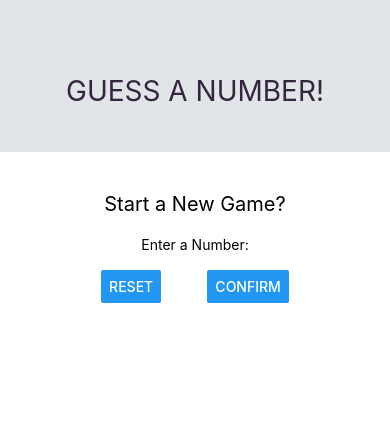
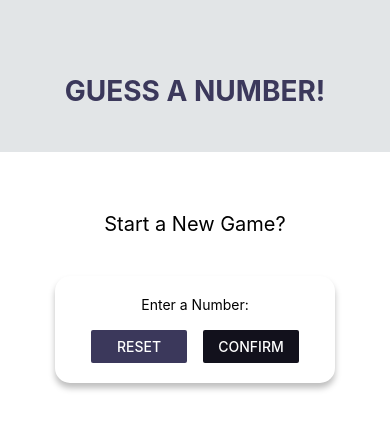
Before and after one commit to valkyrie-max/rn-guess-number-app, a React Native app: screen / in a window 390 px wide. Shown: the top 430 px of the page. Built offline with nearby package versions, Linux system fonts and the light colour scheme.

Commit message:
styled the input container; extracted the styling for the input container as a stand alone component

```diff
--- /dev/null
+++ b/components/Card.js
@@ -0,0 +1,22 @@
+import React from 'react'
+import {View, StyleSheet} from 'react-native'
+
+const Card = props => {
+                    // spread operator pulls all key-value pairs of an object out of this object and adds it to a new surrounding object
+    return <View style={{...styles.card, ...props.style}}>{props.children}</View>
+}
+
+const styles = StyleSheet.create({
+    card: {
+        shadowColor: 'black',
+        shadowOffset: {width: 0, height: 5},
+        shadowRadius: 6,
+        shadowOpacity: 0.26,
+        elevation: 20,
+        backgroundColor: 'white',
+        padding: 20,
+        borderRadius: 15
+    }
+})
+
+export default Card
--- a/components/Header.js
+++ b/components/Header.js
@@ -20,7 +20,8 @@
         justifyContent: 'center'
     },
     headerTitle: {
-        color: '#352640',
+        color: '#3b385b',
+        fontWeight: 'bold',
         fontSize: 28,
         textTransform: 'uppercase'
     }
--- a/screens/StartGameScreen.js
+++ b/screens/StartGameScreen.js
@@ -1,5 +1,7 @@
 import React from 'react';
 import { View, Text, StyleSheet, TextInput, Button } from 'react-native'
+
+import Card from '../components/Card'
 
 const StartGameScreen = props => {
     return (
@@ -7,16 +9,20 @@
             <Text style={styles.title}>Start a New Game?</Text>
 
             {/* user number input */}
-            <View style={styles.inputContainer}>
+            <Card style={styles.inputContainer}>
                 <Text>Enter a Number:</Text>
                 <TextInput />
 
                 {/* buttons */}
                 <View style={styles.buttonContainer}>
-                    <Button title="Reset" onPress={() => {}}/>
-                    <Button title="Confirm" onPress={() => {}}/>
+                    <View style={styles.buttonView}>
+                        <Button color="#3b385b" title="Reset" onPress={() => {}}/>
+                    </View>
+                    <View style={styles.buttonView}>
+                        <Button color="#12111c" title="Confirm" onPress={() => {}}/>
+                    </View>
                 </View>
-            </View>
+            </Card>
         </View>
     )
 }
@@ -29,7 +35,7 @@
     },
     title: {
         fontSize: 20,
-        marginVertical: 20
+        marginVertical: 40
     },
     inputContainer: {
         width: 350,
@@ -41,6 +47,9 @@
         width: '100%',
         justifyContent: 'center',
         justifyContent: 'space-evenly'
+    },
+    buttonView: {
+        width: '40%'
     }
 })
 
```
